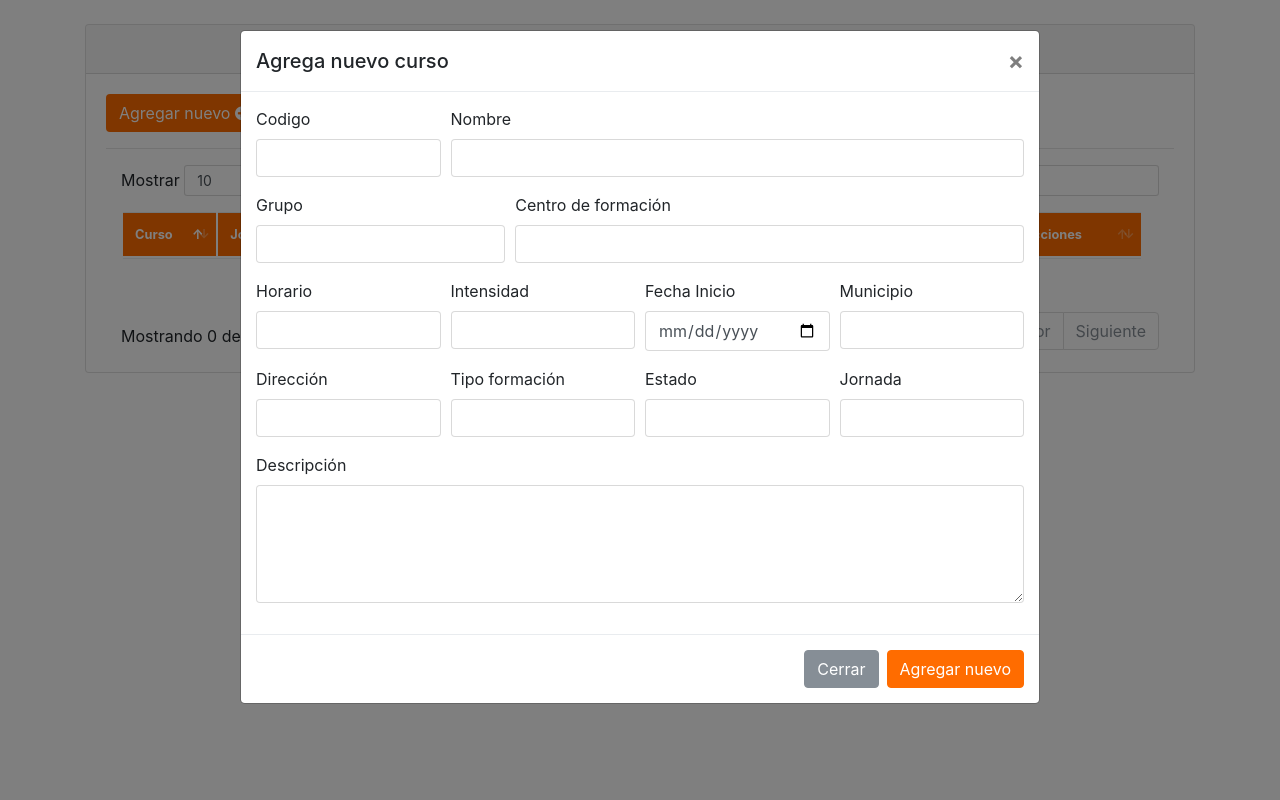
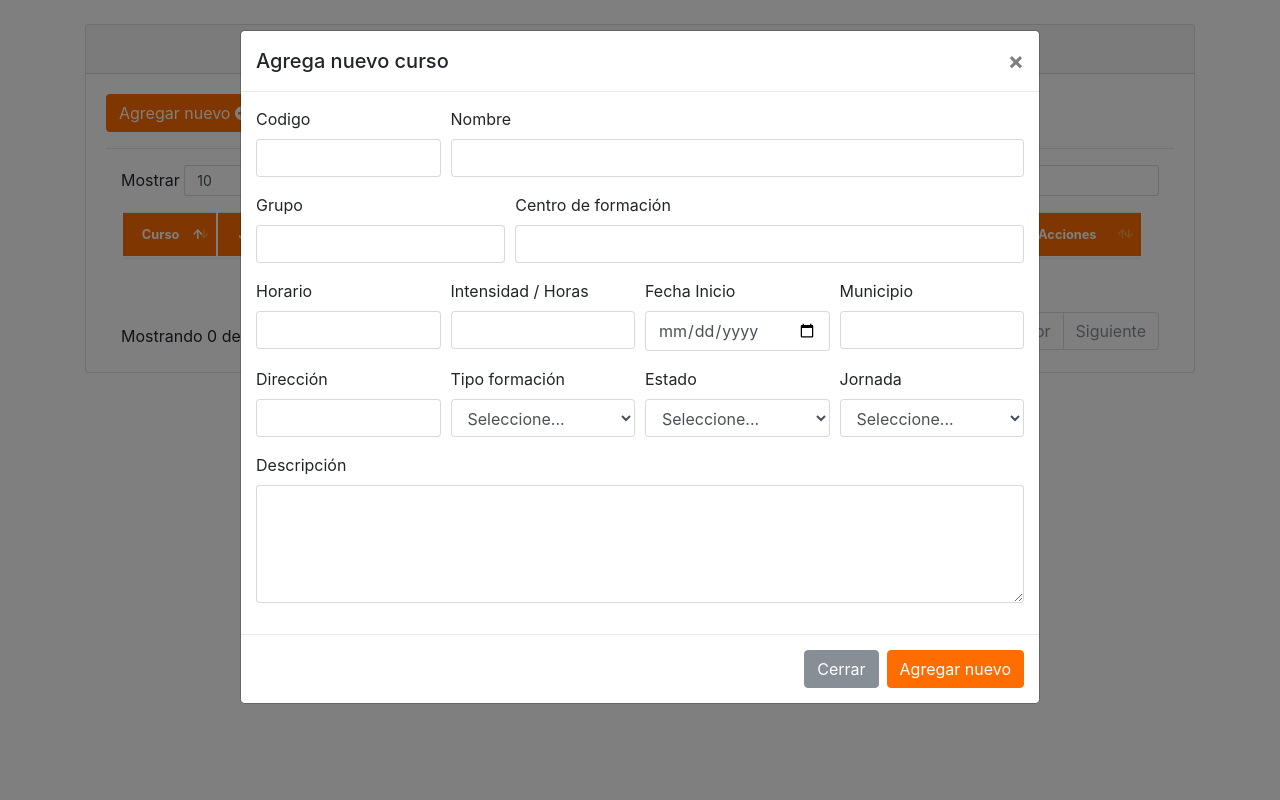
Before and after one commit to LiborioCastaneda99/vivuWeb, a PHP site: page /?name_group=1 in a window 1280 px wide, after a click on "Agregar nuevo". Run offline with PHP 8.4, Linux system fonts and the light colour scheme; data comes from the database, SQL or seed files in the repository; some libraries are stand-ins or nearby versions.

Commit message:
avance 08.09.2021

```diff
--- a/index.php
+++ b/index.php
@@ -1,3 +1,7 @@
+<?php
+	$group = $_GET['name_group'];
+	$group = (strlen($group) > 0 ) ? $group : '';
+?>
 <!DOCTYPE html>
 <html>
 <head>
@@ -5,13 +9,14 @@
 	<?php require_once "scripts.php";  ?>
 </head>
 <body>
-	<input type="hidden" value="<?php echo $_GET['name_group'] ?>" name= "valor" id="valor">
+
+	<input type="hidden" value="<?php echo $group?>" name= "valor" id="valor">
 	<div class="container">
 		<div class="row mt-4">
 			<div class="col-sm-12">
 				<div class="card">
 					<div class="card-header text-center">
-					Cursos disponibles en el área de artesanías
+						CURSO DISPONIBLES EN EL ÁREA <?php $group_ = (strlen($group) > 0 ) ? "DE ". $group : '' ; echo strtoupper($group_) ?>
 					</div>
 					<div class="card-body">
 						<span class="btn" style="background-color: #FF6C00; color: #fff;" data-toggle="modal" data-target="#agregarnuevosdatosmodal">
@@ -40,57 +45,70 @@
 						<div class="form-row">
 							<div class="form-group col-md-3">
 								<label for="inputCodigo4">Codigo</label>
-								<input type="number" class="form-control input-sm" id="idCurso" name="idCurso">
+								<input type="number" class="form-control input-sm" id="idCurso" name="idCurso" required="">
 							</div>
 							<div class="form-group col-md-9">
 								<label for="inputNombre4">Nombre</label>
-								<input type="text" class="form-control input-sm" id="curso" name="curso">
+								<input type="text" class="form-control input-sm" id="curso" name="curso" required="">
 							</div>
 						</div>
 						<div class="form-row">
 							<div class="form-group col-md-4">
 								<label for="inputGrupo4">Grupo</label>
-								<input type="text" class="form-control input-sm" id="nombre_grupo" name="nombre_grupo">
+								<input type="text" class="form-control input-sm" id="nombre_grupo" name="nombre_grupo" required="">
 							</div>
 							<div class="form-group col-md-8">
 								<label for="inputJornada4">Centro de formación</label>
-								<input type="text" class="form-control input-sm" id="centro" name="centro">
+								<input type="text" class="form-control input-sm" id="centro" name="centro" required="">
 							</div>
 						</div>
 						<div class="form-row">
 							<div class="form-group col-md-3">
 								<label for="inputHorario4">Horario</label>
-								<input type="text" class="form-control input-sm" id="horario" name="horario">
+								<input type="text" class="form-control input-sm" id="horario" name="horario" required="">
 							</div>
 							<div class="form-group col-md-3">
-								<label for="inputIntensidad4">Intensidad</label>
-								<input type="text" class="form-control input-sm" id="intensidad" name="intensidad">
+								<label for="inputIntensidad4">Intensidad / Horas</label>
+								<input type="number" class="form-control input-sm" id="intensidad" name="intensidad" required="">
 							</div>
 							<div class="form-group col-md-3">
 								<label for="inputFecha4">Fecha Inicio</label>
-								<input type="date" class="form-control input-sm" name="fecha_inicio"  id="fecha_inicio">
+								<input type="date" class="form-control input-sm" name="fecha_inicio"  id="fecha_inicio" required="">
 							</div>
 							<div class="form-group col-md-3">
 								<label for="inputMunicipio4">Municipio</label>
-								<input type="text" class="form-control input-sm" name="municipio"  id="municipio">
+								<input type="text" class="form-control input-sm" name="municipio"  id="municipio" required="">
 							</div>
 						</div>
 						<div class="form-row">
 							<div class="form-group col-md-3">
 								<label for="inputDireccion4">Dirección</label>
-								<input type="text" class="form-control input-sm" id="direccion" name="direccion">
+								<input type="text" class="form-control input-sm" id="direccion" name="direccion" required="">
 							</div>
 							<div class="form-group col-md-3">
 								<label for="inputTipo4">Tipo formación</label>
-								<input type="text" class="form-control input-sm" id="formacion" name="formacion">
+								<select name="formacion" id="formacion" class="form-control input-sm">
+									<option value="" disabled="" selected="">Seleccione...</option>
+									<option value="Virtual">Virtual</option>
+									<option value="Presencial">Presencial</option>
+								</select>
 							</div>
 							<div class="form-group col-md-3">
 								<label for="inputEstado4">Estado</label>
-								<input type="text" class="form-control input-sm" name="estado"  id="estado">
+								<select name="estado" id="estado" class="form-control input-sm">
+									<option value="" disabled="" selected="">Seleccione...</option>
+									<option value="Activo">Activo</option>
+									<option value="Inactivo">Inactivo</option>
+								</select>
 							</div>
 							<div class="form-group col-md-3">
 								<label for="inputJornada4">Jornada</label>
-								<input type="text" class="form-control input-sm" id="jornada" name="jornada">
+								<select name="jornada" id="jornada" class="form-control input-sm">
+									<option value="" disabled="" selected="">Seleccione...</option>
+									<option value="Diurna">Diurna</option>
+									<option value="Nocturna">Nocturna</option>
+									<option value="Mixta">Mixta</option>
+								</select>
 							</div>
 						</div>
 						<div class="form-row">
@@ -124,54 +142,54 @@
 						<div class="form-row">
 							<div class="form-group col-md-9">
 								<label for="inputNombre4">Nombre</label>
-								<input type="text" class="form-control input-sm" id="cursoU" name="cursoU">
+								<input type="text" class="form-control input-sm" id="cursoU" name="cursoU" required="">
 								<input type="text" hidden="" id="idCursoU" name="idCursoU">
 							</div>
 							<div class="form-group col-md-3">
 								<label for="inputJornada4">Jornada</label>
-								<input type="text" class="form-control input-sm" id="jornadaU" name="jornadaU">
+								<input type="text" class="form-control input-sm" id="jornadaU" name="jornadaU" required="">
 							</div>
 						</div>
 						<div class="form-row">
 							<div class="form-group col-md-4">
 								<label for="inputGrupo4">Grupo</label>
-								<input type="text" class="form-control input-sm" id="nombre_grupoU" name="nombre_grupoU">
+								<input type="text" class="form-control input-sm" id="nombre_grupoU" name="nombre_grupoU" required="">
 							</div>
 							<div class="form-group col-md-8">
 								<label for="inputJornada4">Centro de formación</label>
-								<input type="text" class="form-control input-sm" id="centroU" name="centroU">
+								<input type="text" class="form-control input-sm" id="centroU" name="centroU" required="">
 							</div>
 						</div>
 						<div class="form-row">
 							<div class="form-group col-md-3">
 								<label for="inputHorario4">Horario</label>
-								<input type="text" class="form-control input-sm" id="horarioU" name="horarioU">
+								<input type="text" class="form-control input-sm" id="horarioU" name="horarioU" required="">
 							</div>
 							<div class="form-group col-md-3">
 								<label for="inputIntensidad4">Intensidad</label>
-								<input type="text" class="form-control input-sm" id="intensidadU" name="intensidadU">
+								<input type="text" class="form-control input-sm" id="intensidadU" name="intensidadU" required="">
 							</div>
 							<div class="form-group col-md-3">
 								<label for="inputFecha4">Fecha Inicio</label>
-								<input type="date" class="form-control input-sm" name="fecha_inicioU"  id="fecha_inicioU">
+								<input type="date" class="form-control input-sm" name="fecha_inicioU"  id="fecha_inicioU" required="">
 							</div>
 							<div class="form-group col-md-3">
 								<label for="inputMunicipio4">Municipio</label>
-								<input type="text" class="form-control input-sm" name="municipioU"  id="municipioU">
+								<input type="text" class="form-control input-sm" name="municipioU"  id="municipioU" required="">
 							</div>
 						</div>
 						<div class="form-row">
 							<div class="form-group col-md-4">
 								<label for="inputDireccion4">Dirección</label>
-								<input type="text" class="form-control input-sm" id="direccionU" name="direccionU">
+								<input type="text" class="form-control input-sm" id="direccionU" name="direccionU" required="">
 							</div>
 							<div class="form-group col-md-4">
 								<label for="inputTipo4">Tipo formación</label>
-								<input type="text" class="form-control input-sm" id="formacionU" name="formacionU">
+								<input type="text" class="form-control input-sm" id="formacionU" name="formacionU" required="">
 							</div>
 							<div class="form-group col-md-4">
 								<label for="inputEstado4">Estado</label>
-								<input type="text" class="form-control input-sm" name="estadoU"  id="estadoU">
+								<input type="text" class="form-control input-sm" name="estadoU"  id="estadoU" required="">
 							</div>
 						</div>
 						<div class="form-row">
--- a/tabla.php
+++ b/tabla.php
@@ -13,7 +13,7 @@
 	<div class="table-responsive">
 
 		<table class="table table-hover small" id="cargarListadoCursos">
-			<thead style="background-color: #FF6C00;color: white; font-weight: bold;">
+			<thead class="text-center" style="background-color: #FF6C00; color: white; font-weight: bold;">
 				<tr>
 					<td>Curso</td>
 					<td>Jornada</td>
```
